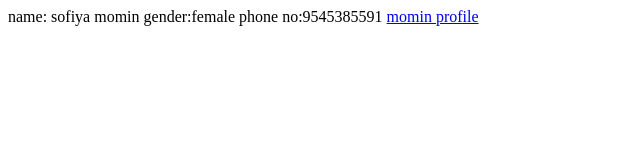
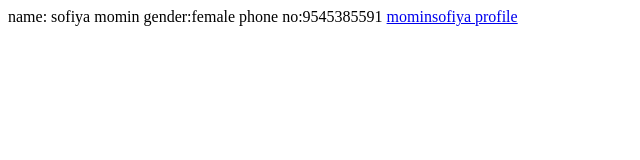
Before and after one commit to mominsofiya/-profile, a plain HTML site: page profile/index.html in a window 1280 px wide. Shown: the full height of the page, 0-640 px from the left. Drawn offline with Linux system fonts and the light colour scheme.

Commit message:
Update index.html

```diff
--- a/profile/index.html
+++ b/profile/index.html
@@ -6,6 +6,6 @@
 name: sofiya momin
 gender:female
 phone no:9545385591
-<a href=" https://mominsofiya.github.io/Profile/">momin profile</a>
+<a href=" https://mominsofiya.github.io/Profile/">mominsofiya profile</a>
 </body>
 </html>
```
